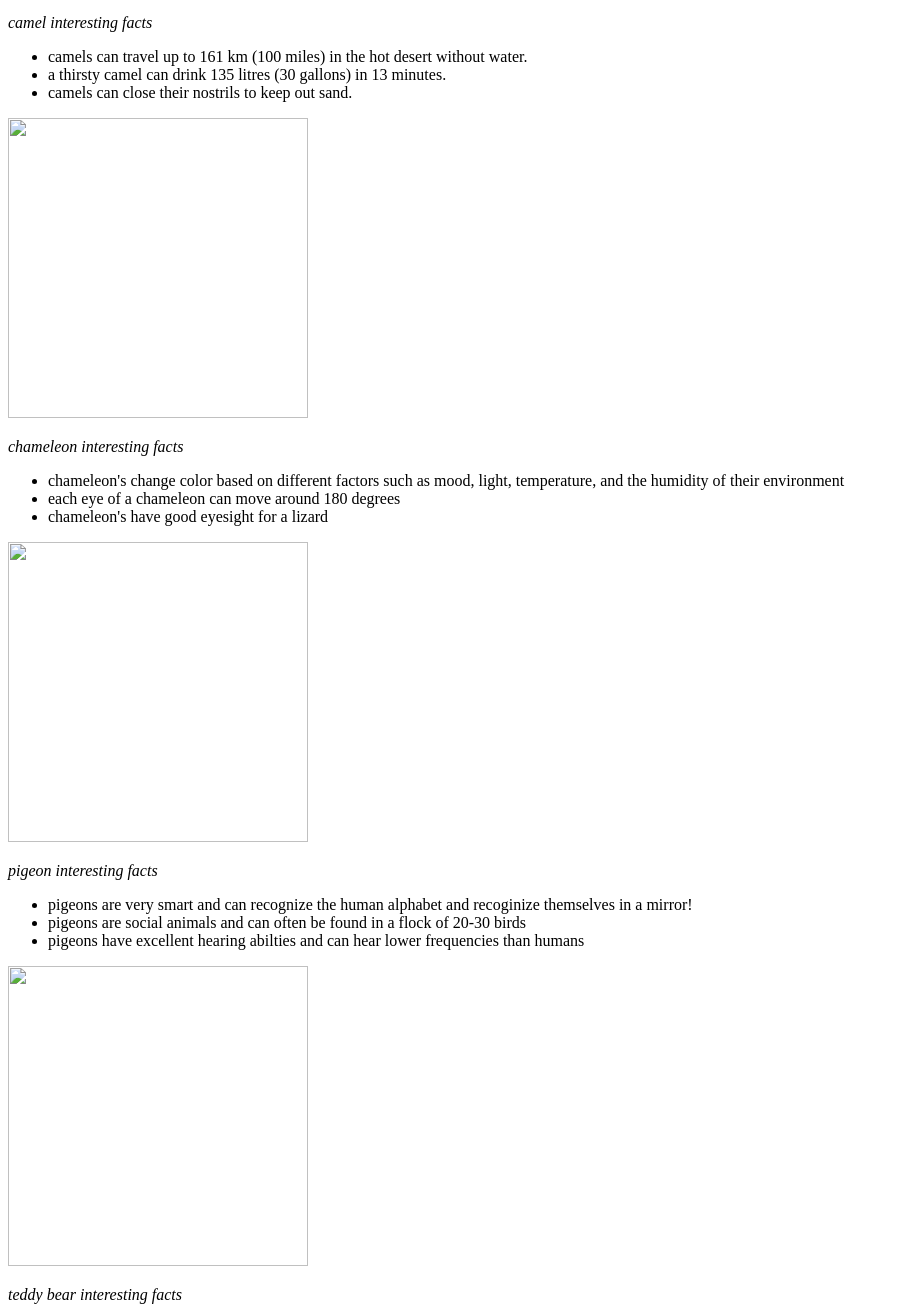
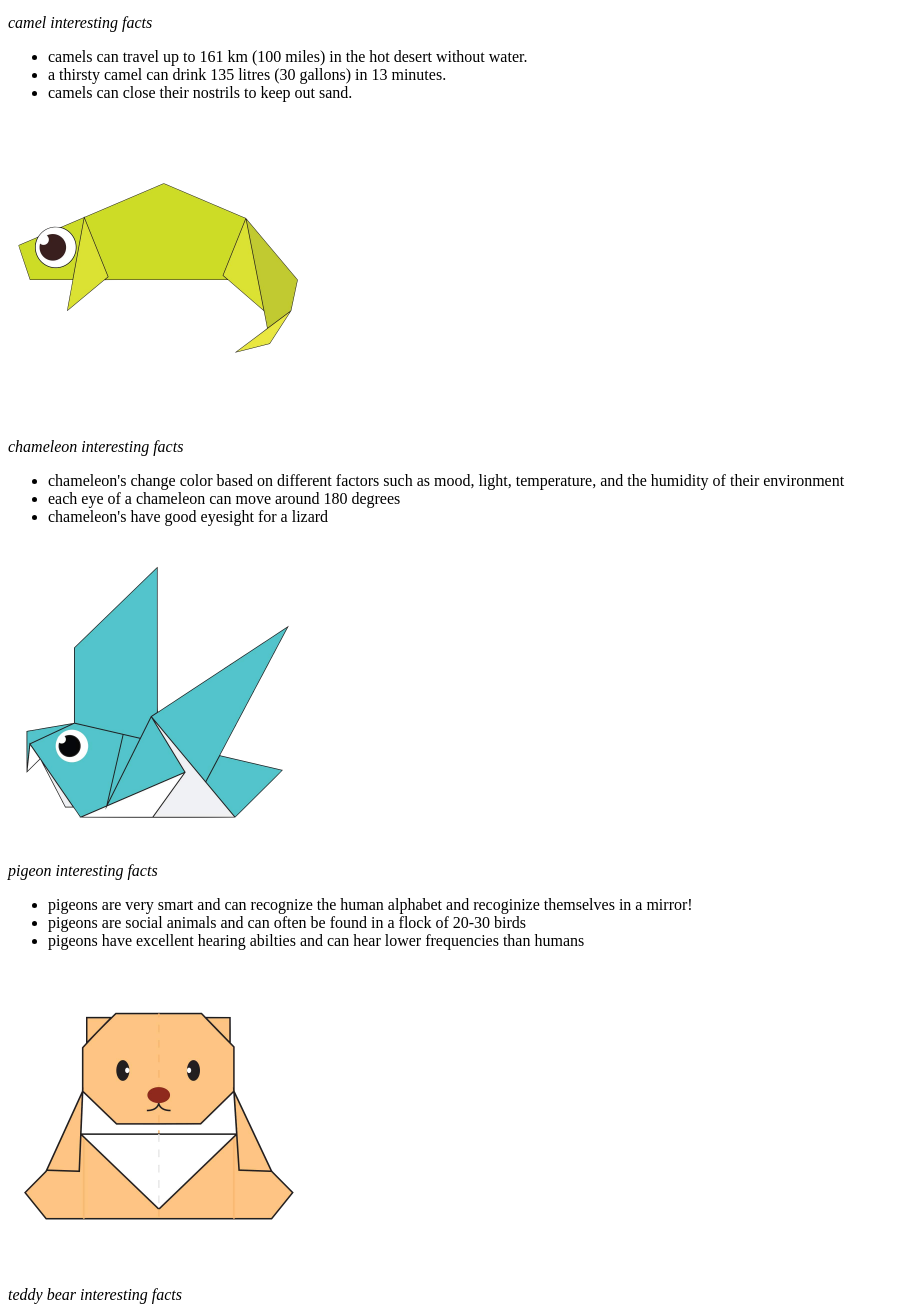
Before and after one commit to paavani05/origami-pt1, a plain HTML site: page index.html in a window 1280 px wide. Shown: the part 422-1728 px from the top of the page, without its empty margins (0-899 px from the left). Drawn offline with Linux system fonts and the light colour scheme.

Commit message:
Update index.html

```diff
--- a/index.html
+++ b/index.html
@@ -28,7 +28,7 @@
         </ul>
 
         <a href = "https://origami.me/chameleon/">
-            <img src = "og-img/chameleon.png" width = 300 height = 300 />
+            <img src = "https://paavani05.github.io/origami-pt1/chameleon.png" width = 300 height = 300 />
         </a>
         <p> <i> chameleon interesting facts </i> </p>
         <ul>
@@ -38,7 +38,7 @@
         </ul>
 
         <a href = "https://origami.me\pigeon\">
-            <img src = "og-img/pigeon.png" width = 300 height = 300 />
+            <img src = "https://paavani05.github.io/origami-pt1/pigeon.png" width = 300 height = 300 />
         </a>
         <p> <i> pigeon interesting facts </i> </p>
         <ul>
@@ -48,7 +48,7 @@
         </ul>
 
         <a href = "https://origami.me/teddy-bear/">
-            <img src = "og-img/teddy.png" width = 300 height = 300 />
+            <img src = "https://paavani05.github.io/origami-pt1/teddy.png" width = 300 height = 300 />
         </a>
         <p> <i> teddy bear interesting facts </i> </p>
         <ul>
@@ -58,7 +58,7 @@
         </ul>
 
         <a href = "https://origami.me/panda/">
-            <img src = "og-img/panda.png" width = 300 height = 300 />
+            <img src = "https://paavani05.github.io/origami-pt1/panda.png" width = 300 height = 300 />
         </a>
         <p> <i> panda interesting facts </i> </p>
         <ul>
@@ -68,7 +68,7 @@
         </ul>
 
         <a href = "https://origami.me/flying-cicada/">
-            <img src = "og-img/cicada.png" width = 300 height = 300 />
+            <img src = "https://paavani05.github.io/origami-pt1/cicada.png" width = 300 height = 300 />
         </a>
         <p> <i> flying cicada interesting facts </i> </p>
         <ul>
```
